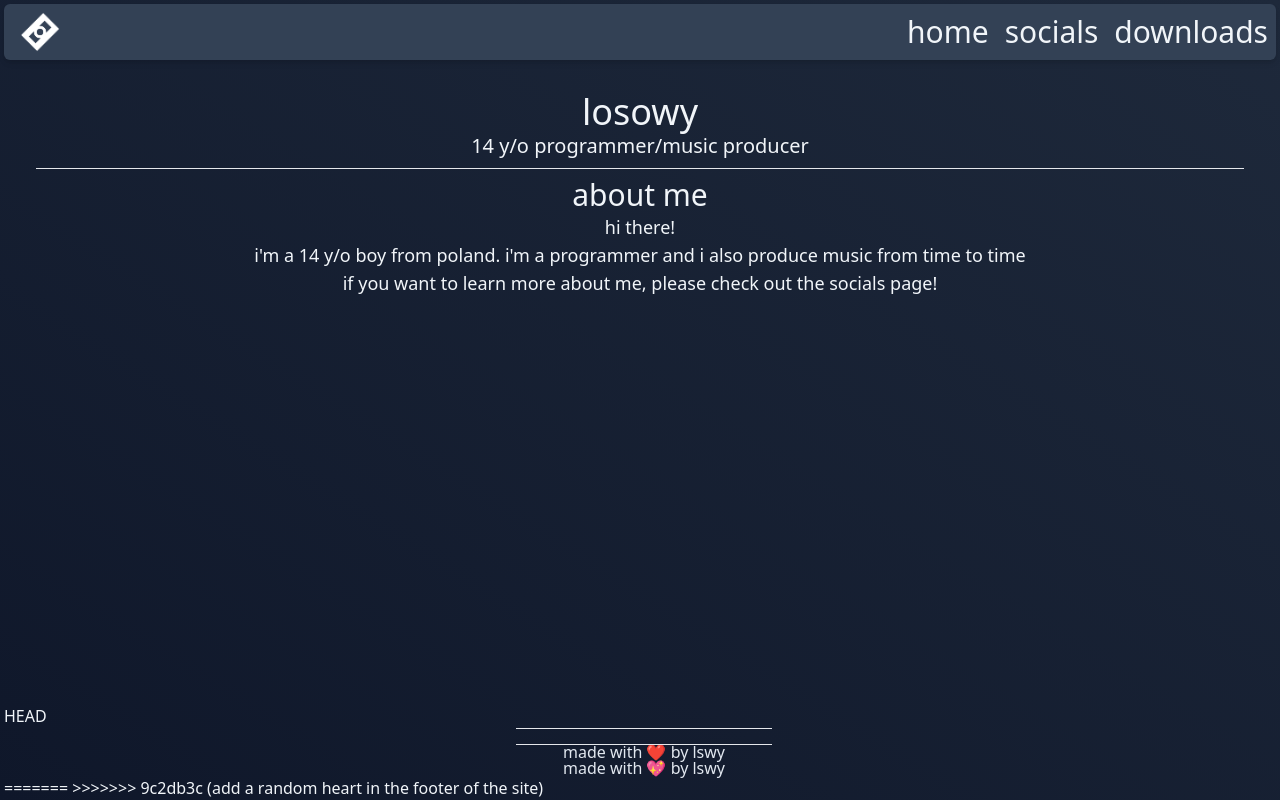
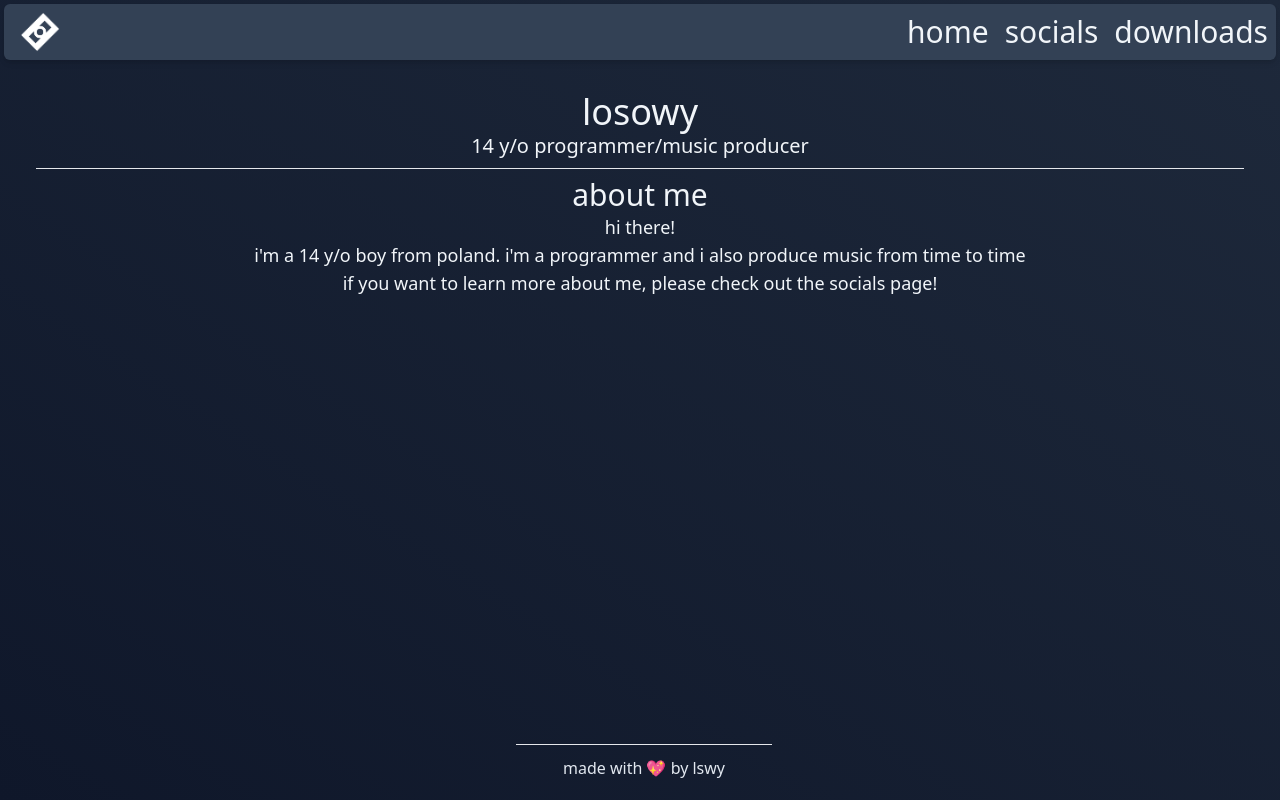
Before and after one commit to losowyLP/lswy.dev, a Vue app: page / in a window 1280 px wide. Built offline with nearby package versions, Linux system fonts and the light colour scheme.

Commit message:
idfk what is happening

```diff
--- a/src/components/Footer.vue
+++ b/src/components/Footer.vue
@@ -27,17 +27,10 @@ export default {
 </script>
 
 <template>
-  HEAD
-  <div class="text-slate-200 h-12 flex justify-center">
-    <hr class="fixed w-64" />
-    <h1 class="relative top-1/4">made with ❤️ by lswy</h1>
-  </div>
-  =======
   <footer class="fixed bottom-2 min-w-full">
     <div class="text-slate-200 h-12 flex justify-center">
       <hr class="absolute w-64" />
       <h1 class="relative top-1/4">made with {{ heart }} by lswy</h1>
     </div>
   </footer>
-  >>>>>>> 9c2db3c (add a random heart in the footer of the site)
 </template>
```
